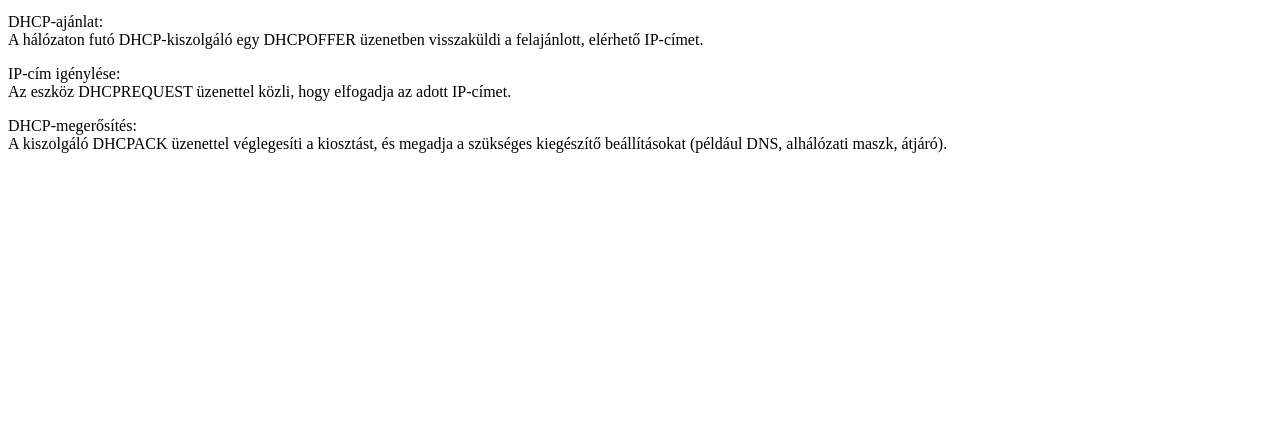
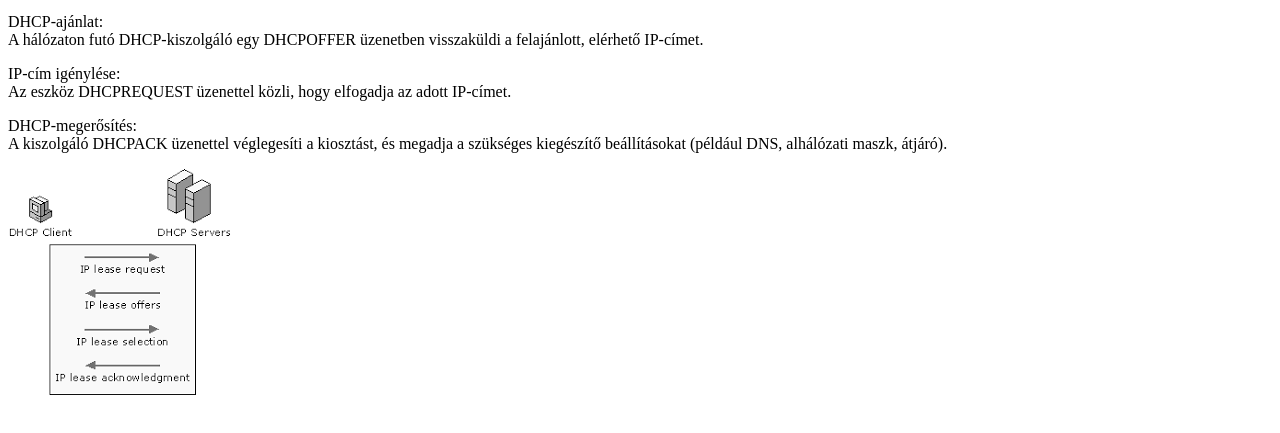
Before and after one commit to KrisszKO/Cloud_Circuitry, a plain HTML site: page Krisztián/DHCP.html in a window 1280 px wide. Shown: the part 253-686 px from the top of the page. Drawn offline with Linux system fonts and the light colour scheme.

Commit message:
Képet adtam hozzá a weboldalhoz

```diff
--- a/Krisztián/DHCP.html
+++ b/Krisztián/DHCP.html
@@ -17,6 +17,6 @@ A hálózaton futó DHCP-kiszolgáló egy DHCPOFFER üzenetben visszaküldi a fe
 Az eszköz DHCPREQUEST üzenettel közli, hogy elfogadja az adott IP-címet.</p>
     <p>DHCP-megerősítés: <br>
 A kiszolgáló DHCPACK üzenettel véglegesíti a kiosztást, és megadja a szükséges kiegészítő beállításokat (például DNS, alhálózati maszk, átjáró).</p>
-
+<img src="images.png" alt="DHCP folyamata">
 </body>
 </html>
```
